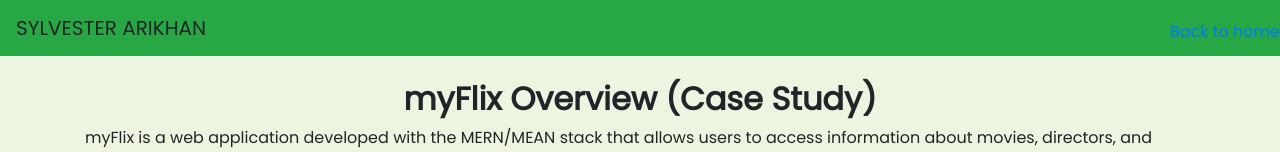
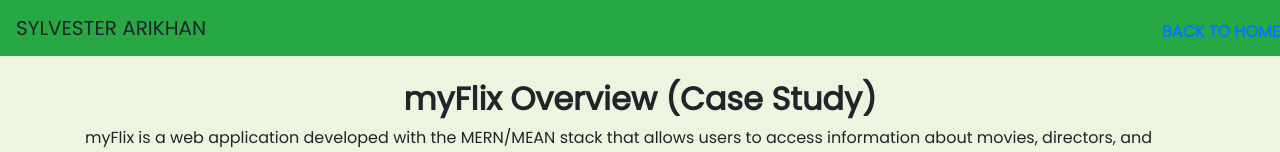
Before and after one commit to ambabasly/Personal_Website, a React (Create React App) app in the folder client/: page /casestudy in a window 1280 px wide. Shown: the top 152 px of the page. Built offline with nearby package versions, Linux system fonts and the light colour scheme; a web font is replaced by a local one.

Commit message:
make it better

```diff
--- a/client/src/PortfolioContainer/CasesStudy/CaseStudy.js
+++ b/client/src/PortfolioContainer/CasesStudy/CaseStudy.js
@@ -18,7 +18,7 @@ const CasesStudy = () => {
           <ul className="nav__list grid">
             <li className="nav__item">
               <a href="index.html" className="nav__link active-link">
-                <i className="uil uil-estate nav__icon" /> Back to home{" "}
+                <i className="uil uil-estate nav__icon" /> <strong>BACK TO HOME</strong>{" "}
                 <span class="sr-only">(current)</span>
               </a>
             </li>
```
